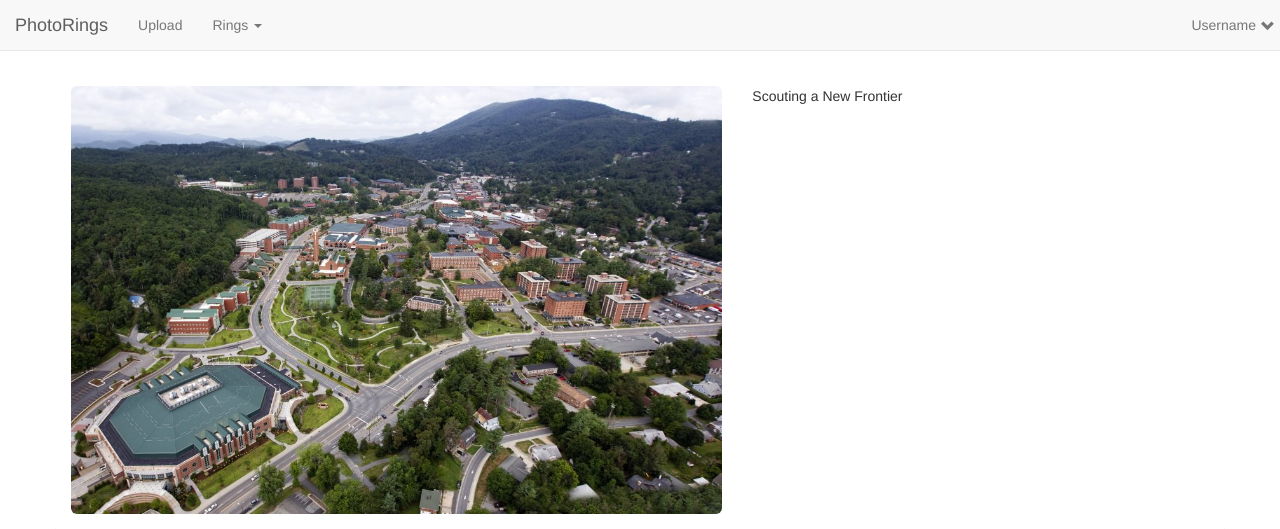
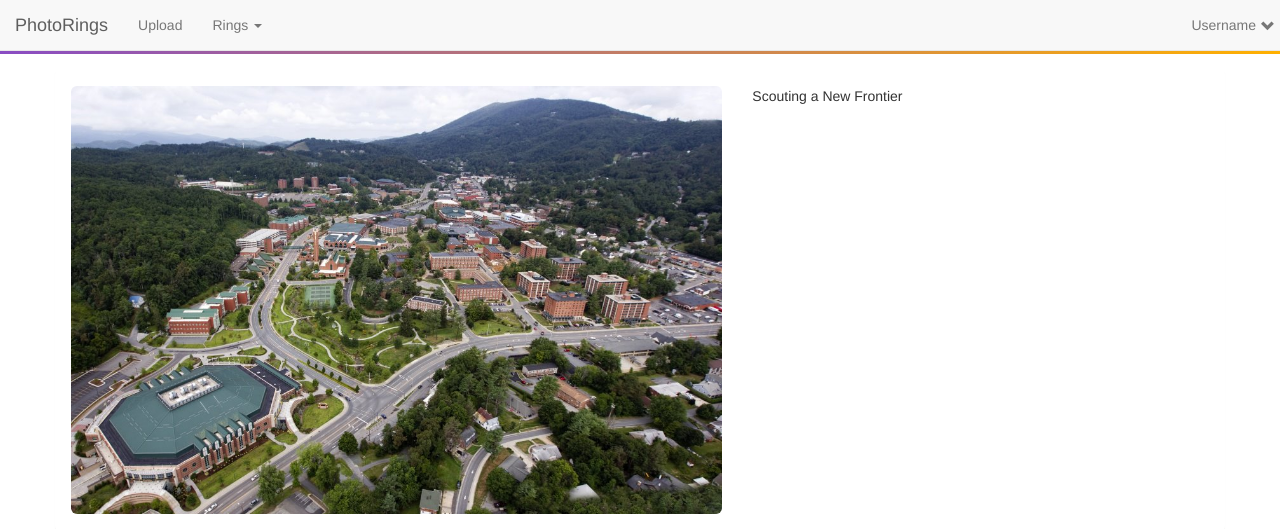
Before and after one commit to ccoley/PhotoRings_Redux, a PHP site: page / in a window 1280 px wide. Shown: the top 529 px of the page. Run offline with PHP 8.4, Linux system fonts and the light colour scheme; some libraries are stand-ins or nearby versions.

Commit message:
Added a narrow linear gradient to the bottom of the navbar, and to the bottom of every dropdown.

```diff
--- a/css/main.css
+++ b/css/main.css
@@ -1,6 +1,6 @@
 /* Dark Purple:     #603588 */
 /* Light Purple:    #849CC3 */
-
+/* Light Orange:    #FFB000 */
 
 body {
     padding-top: 70px;
@@ -32,6 +32,39 @@ body {
     margin: auto;
 }
 
+/* Put a fancy line at the bottom of every dropdown menu */
+.dropdown-menu:after {
+    content: "";
+    display: block;
+    height: 3px;
+    width: 100%;
+    position: absolute;
+    left: 0;
+    bottom: 0;
+    background-size: 100%;
+}
+
+/* Put a fancy line at the bottom of the navbar */
+nav:after {
+    content: "";
+    display: block;
+    height: 3px;
+    width: 100%;
+    position: absolute;
+    left: 0;
+    bottom: -4px;
+    background-size: 100%;
+}
+
+/* Fancy Purple -> Orange Gradient */
+.dropdown-menu:after, nav:after {
+    background-color: #ffb000;  /* fallback/image non-cover color */
+    background-image: -webkit-gradient(linear, 0% 0%, 100% 0%, from(#894cc3), to(#ffb000)); /* Safari 4+, Chrome 1-9 */
+    background-image: -webkit-linear-gradient(left, #894cc3, #ffb000);  /* Safari 5.1+, Mobile Safari, Chrome 10+ */
+    background-image:    -moz-linear-gradient(left, #894cc3, #ffb000);  /* Firefox 3.6+ */
+    background-image:     -ms-linear-gradient(left, #894cc3, #ffb000);  /* IE 10+ */
+    background-image:      -o-linear-gradient(left, #894cc3, #ffb000);  /* Opera 11.10+ */
+}
 
 /* BEGIN css for sticky footer */
 html, body {
```
